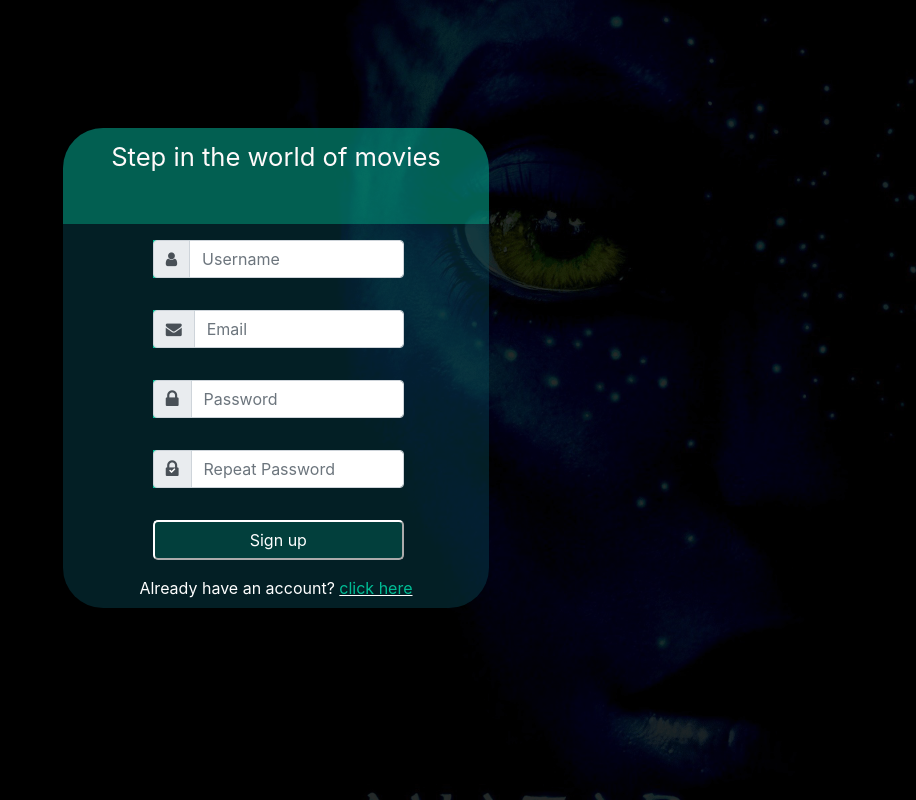
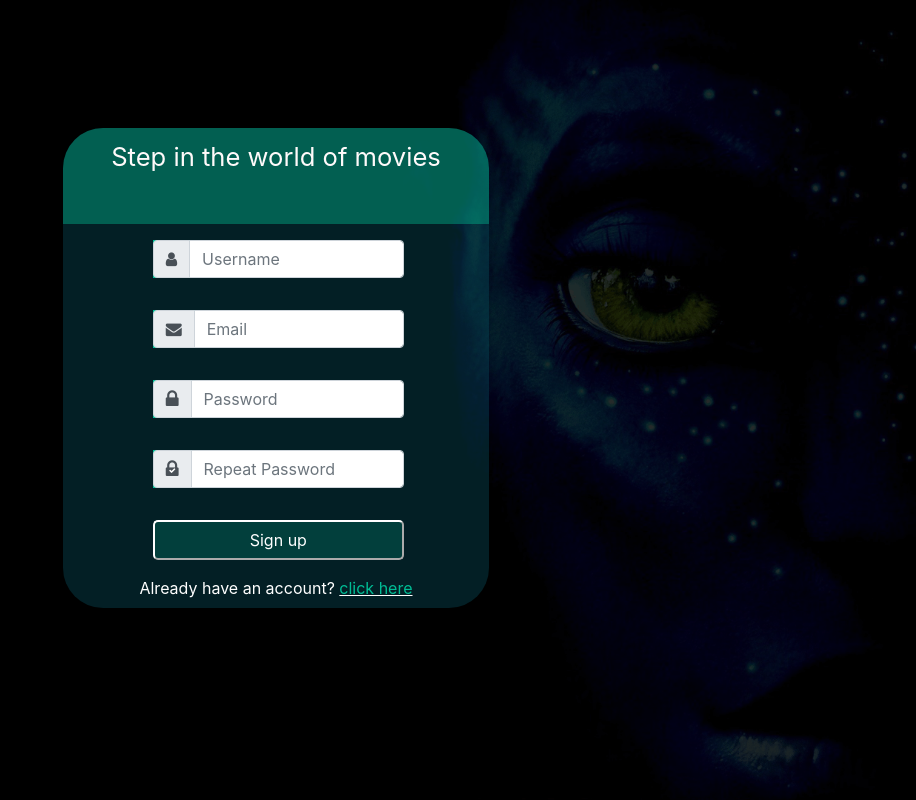
Before and after one commit to JulianKapunkt/MovieDatabaseProject, a Flask app: page / in a window 1280 px wide. Shown: the whole page, without its empty margins (364-1280 px from the left). Run offline with Flask 2, Linux system fonts and the light colour scheme; some libraries are stand-ins or nearby versions.

Commit message:
rename the background

```diff
--- a/flask_app/static/style.css
+++ b/flask_app/static/style.css
@@ -4,7 +4,7 @@ html{
 }
 
 body{
-  background: url("/Signup-Background.gif") no-repeat center center fixed; /* shorthand version. Orders are : color img repeat position */
+  background: url("../static/images/Signup-Background.gif") no-repeat center center fixed; /* shorthand version. Orders are : color img repeat position */
     -webkit-background-size: cover; /* for Chrome and Safari */
     -moz-background-size: cover;    /* for mozilla */
     -o-background-size: cover;      /* for opera */
```
Also changed, not shown: flask_app/static/images/Signup-Background.gif (renamed from flask_app/static/Signup-Background.gif).
